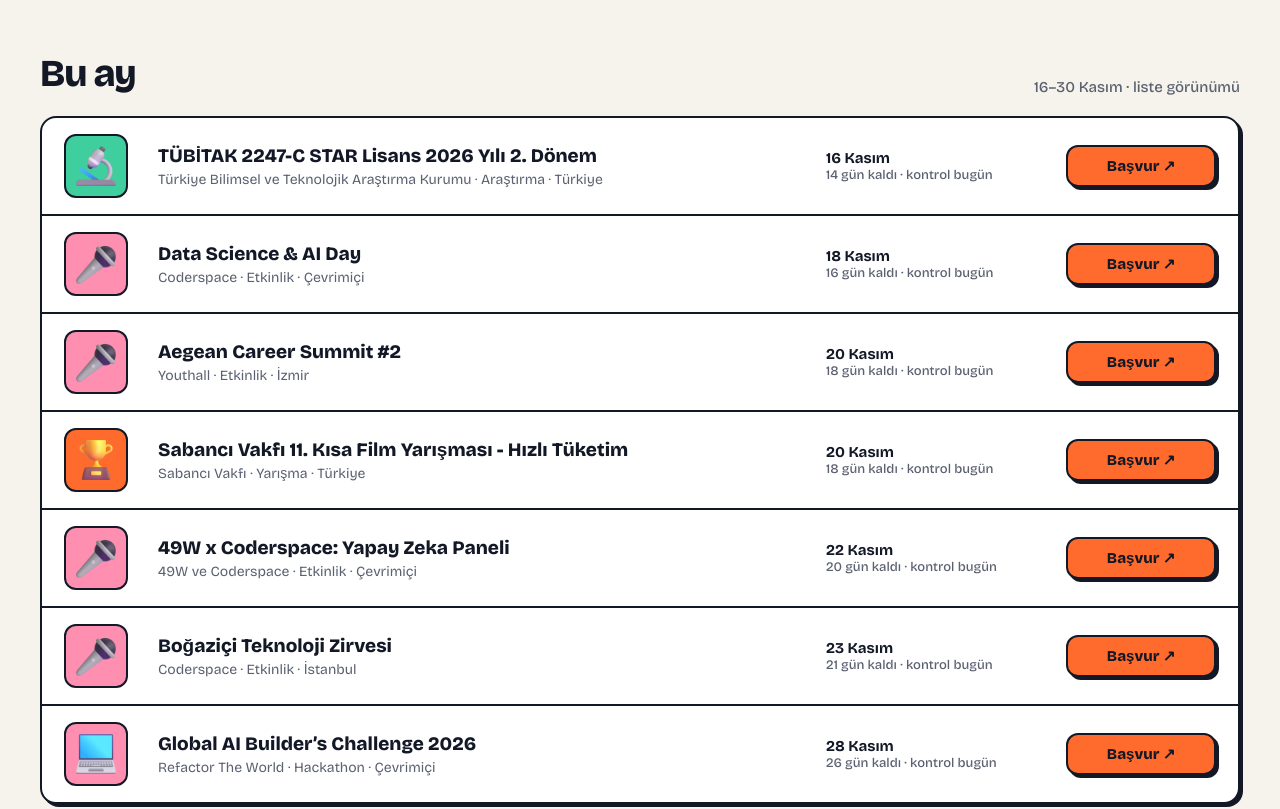
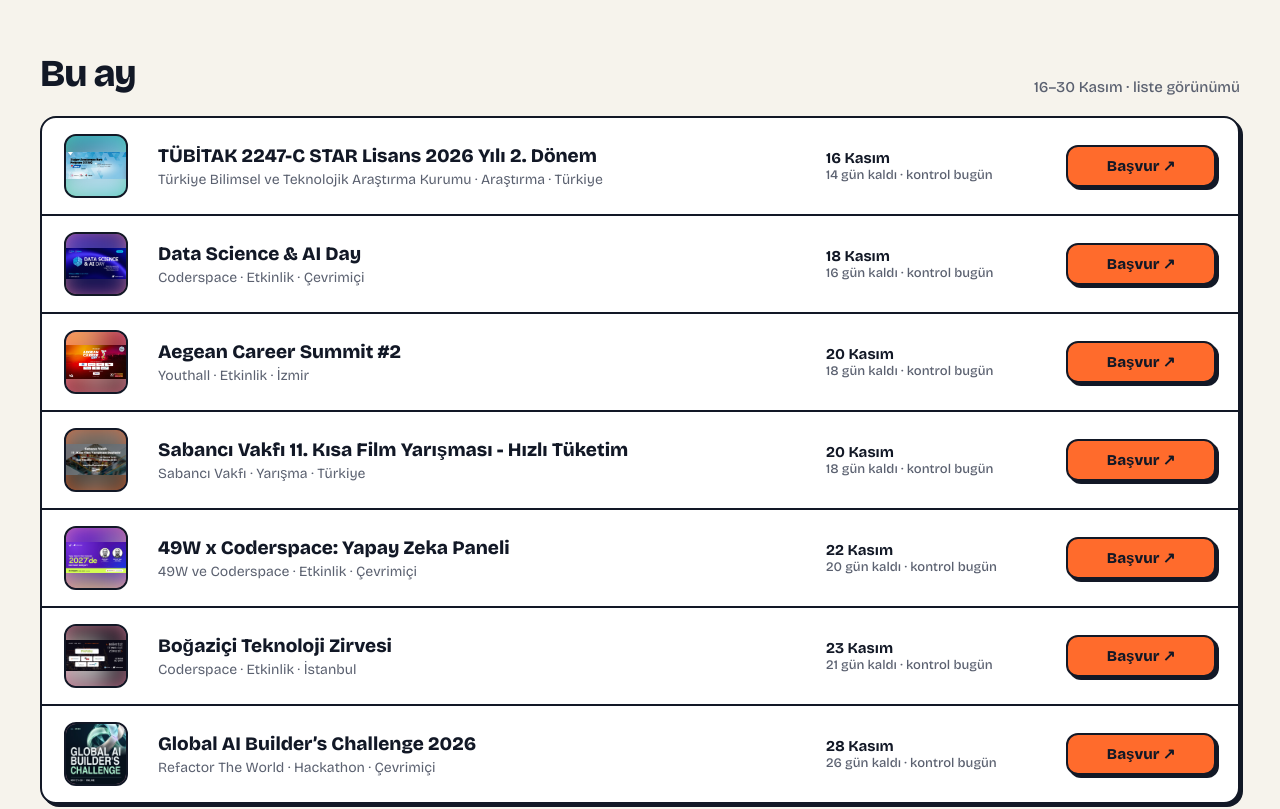
Before and after one commit to AlptekinZengin/Firsat-Takvimi, a Next.js app: page / in a window 1280 px wide. Shown: the part 3342-4151 px from the top of the page. Built offline with nearby package versions, Linux system fonts and the light colour scheme.

Commit message:
Liste gorunumu: 3D simge yerine ilanin kendi afisi
"Bu ay" satirlarinda kucuk kare, ilan afisini kirpmadan gosterir;
bos kenar afisin bulanik rengiyle dolar.

Co-Authored-By: Claude Opus 5.5 <noreply@anthropic.com>

```diff
--- a/app/IlanKarti.tsx
+++ b/app/IlanKarti.tsx
@@ -74,8 +74,15 @@ export function IlanKarti({ ilan, bugun, bicim, id }: IlanKartiProps) {
   if (bicim === "satir") {
     return (
       <article id={id} className="sat">
-        <div className="ik" style={renk}>
-          <img src={`/3d/${bolum.nesne}.png`} alt="" />
+        <div className={`ik ${ilan.gorsel ? "gorselli" : ""}`} style={renk}>
+          {ilan.gorsel ? (
+            <>
+              <img className="bulanik" src={`/${ilan.gorsel}`} alt="" loading="lazy" />
+              <img className="asil" src={`/${ilan.gorsel}`} alt="" loading="lazy" />
+            </>
+          ) : (
+            <img src={`/3d/${bolum.nesne}.png`} alt="" />
+          )}
         </div>
         <div className="bilgi">
           <h3>{ilan.baslik}</h3>
--- a/app/globals.css
+++ b/app/globals.css
@@ -215,6 +215,10 @@ footer { padding: 34px 0 46px; font-size: 13px; color: var(--g); }
   display: flex; align-items: center; justify-content: center;
 }
 .sat .ik img { width: 46px; }
+.sat .ik.gorselli { position: relative; overflow: hidden; }
+.sat .ik.gorselli img { position: absolute; inset: 0; width: 100%; height: 100%; }
+.sat .ik .bulanik { object-fit: cover; filter: blur(10px); transform: scale(1.2); }
+.sat .ik .asil { object-fit: contain; }
 .sat .son-tarih small { display: block; color: var(--g); font-weight: 500; font-size: 13px; }
 .guv h3 { font-size: 24px; font-weight: 800; letter-spacing: -.02em; }
 
```
